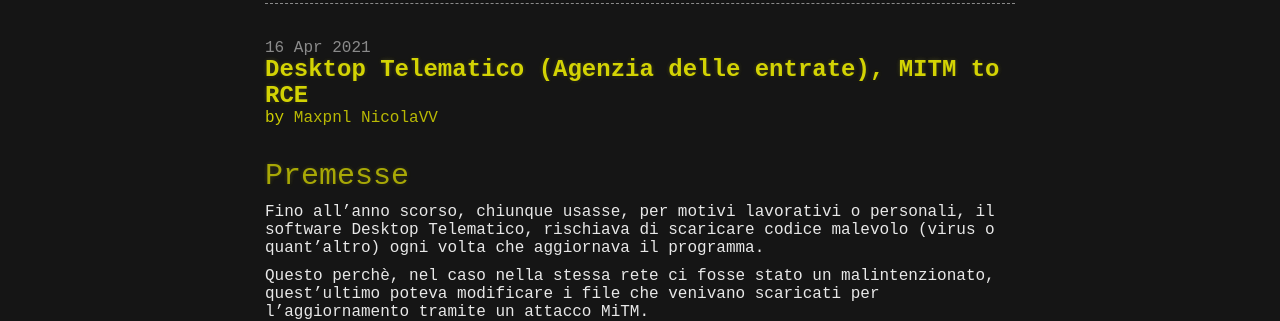
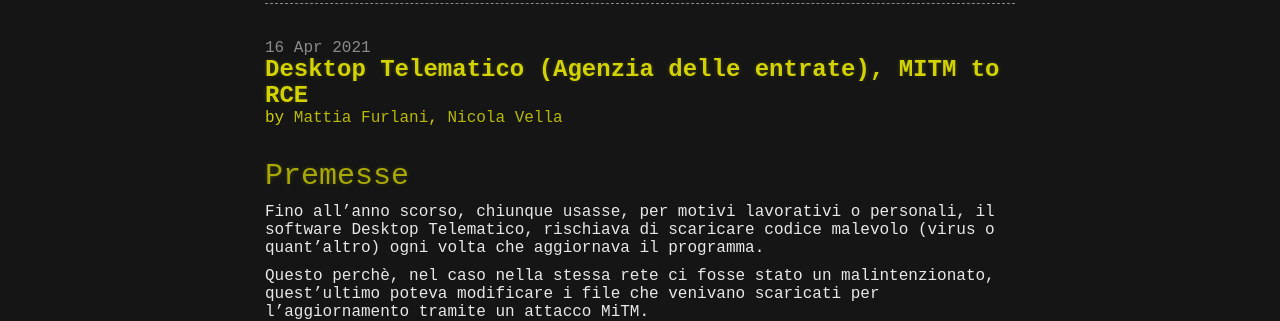
Before and after one commit to fibonhack/fibonhack.github.io, a Jekyll site: the page built from _ourposts/2021/desktop-telematico-mitm-to-rce.md, in a window 1280 px wide and 900 px high. Shown: the part 213-534 px from the top of the window. Built offline with Jekyll 4.4.1, drawn with Linux system fonts in a browser that asks for light colours.

Commit message:
fix on authors

```diff
--- a/_authors/Maxpnl.md
+++ b/_authors/Maxpnl.md
@@ -1,4 +1,5 @@
 ---
 short_name: Maxpnl
 position: web
+full_name: Mattia Furlani
 ---
--- a/_authors/NicolaVV.md
+++ b/_authors/NicolaVV.md
@@ -1,4 +1,5 @@
 ---
 short_name: NicolaVV
 position: pwn, rev
+full_name: Nicola Vella
 ---
--- a/_layouts/post.html
+++ b/_layouts/post.html
@@ -11,8 +11,10 @@
     {% assign authors = page.author | split: ", " %}
     {% for author in authors %}
       {% assign author_url = "/members/" | append: author %}
-      <a href="{{ author_url | absolute_url }}">{{ author }}</a>
+      {% assign realauthor = site.authors | where: 'short_name', author | first %}
+        <a href="{{ author_url | absolute_url }}">{{ realauthor.full_name }}</a>{% if forloop.index != authors.size %}, {% endif %}
       {% assign author_url = nil %}
+      {% assign realauthor = nil %}
     {% endfor %}
     {% assign authors = nil %}
     </div>
--- a/_layouts/writeup.html
+++ b/_layouts/writeup.html
@@ -11,7 +11,7 @@
     {% assign authors = page.author | split: ", " %}
     {% for author in authors %}
       {% assign author_url = "/members/" | append: author %}
-      <a href="{{ author_url | absolute_url }}">{{ author }}</a>
+      <a href="{{ author_url | absolute_url }}">{{ author }}</a>{% if forloop.index != authors.size %}, {% endif %}
       {% assign author_url = nil %}
     {% endfor %}
     {% assign authors = nil %}
```
